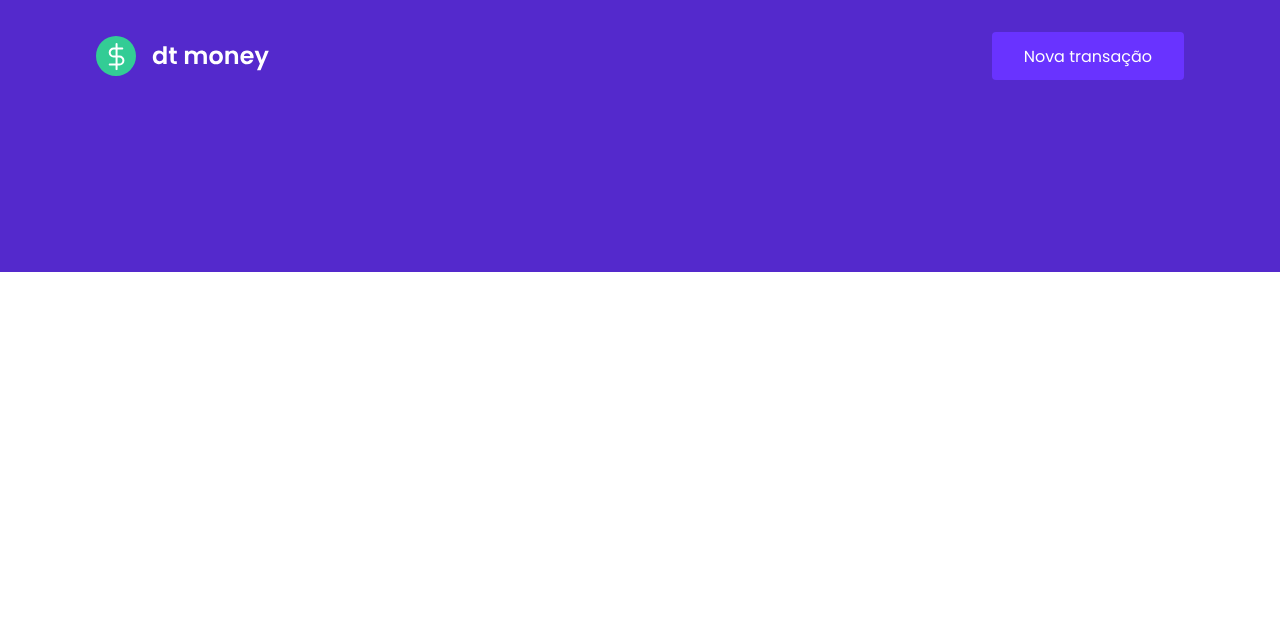
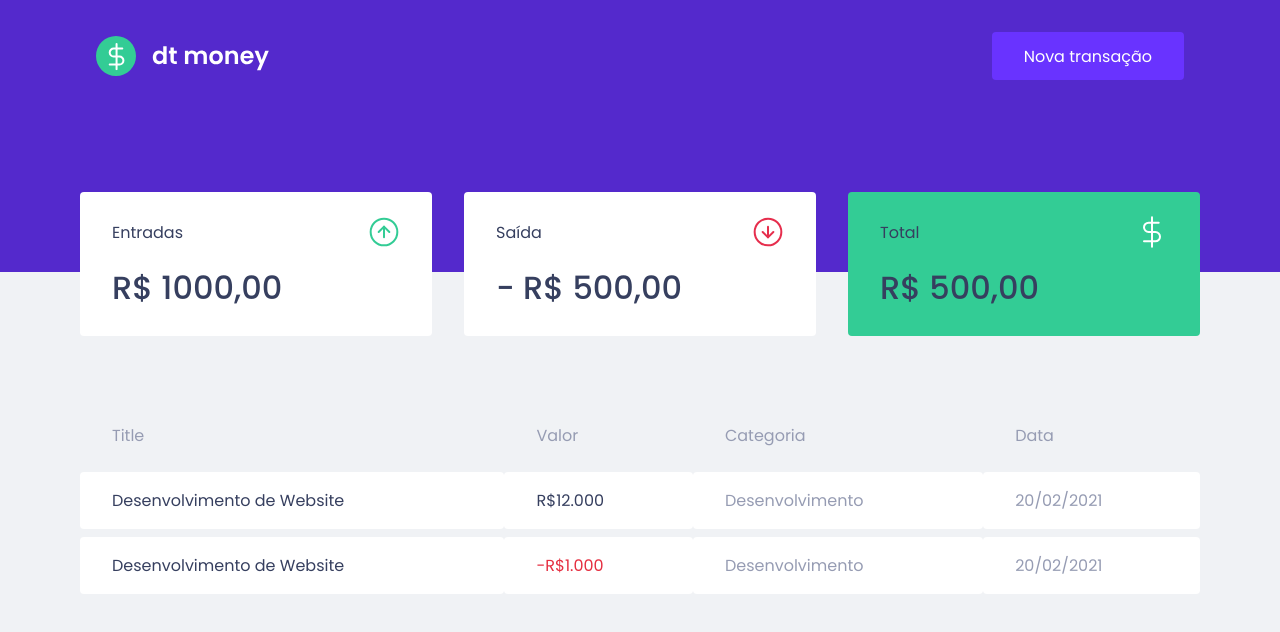
Before and after one commit to felipemimoura/dtmoney, a React (Create React App) app: page / in a window 1280 px wide. Shown: the top 632 px of the page. Built offline with nearby package versions, Linux system fonts and the light colour scheme.

Commit message:
feat: criado estrutura da página inicial

```diff
--- a/public/index.html
+++ b/public/index.html
@@ -8,7 +8,7 @@
     <link rel="shortcut icon" href="favicon.png" type="image/png">
 
     <title>DTMoney</title>
-    <link href="https://fonts.googleapis.com/css2?family=Poppins:wght@400;600&display=swap" rel="stylesheet">
+    <link href="https://fonts.googleapis.com/css2?family=Poppins:wght@400;500;600&display=swap" rel="stylesheet">
   </head>
   <body>
     <noscript>You need to enable JavaScript to run this app.</noscript>
--- a/src/App.tsx
+++ b/src/App.tsx
@@ -1,5 +1,6 @@
 
 
+import { Dashboard } from './components/Dashboard';
 import { Header } from './components/Header/Index';
 import { GlobalStyles } from './styles/global'
 
@@ -8,6 +9,7 @@
   return (
     <>
       <Header/>
+      <Dashboard />
       <GlobalStyles />
     </>
   );
--- /dev/null
+++ b/src/components/Dashboard/index.tsx
@@ -0,0 +1,13 @@
+import React from 'react'
+import { Summary } from '../Summary'
+import { TransactionsTable } from '../TransactionsTable'
+import { Container } from './styles'
+
+export const Dashboard = () => {
+  return (
+    <Container>
+      <Summary />
+      <TransactionsTable />
+    </Container>
+  )
+}
--- /dev/null
+++ b/src/components/Dashboard/styles.ts
@@ -0,0 +1,6 @@
+import styled from "styled-components";
+
+export const Container = styled.div`
+  max-width: 1120px;
+  margin: 0 auto;
+`
--- /dev/null
+++ b/src/components/Summary/index.tsx
@@ -0,0 +1,33 @@
+import React from 'react'
+import incomeIcon from '../../assets/income.svg'
+import outcomeIcon from '../../assets/outcome.svg'
+import total from '../../assets/total.svg'
+import { Container } from './styles'
+
+export const Summary = () => {
+  return (
+    <Container>
+      <div>
+        <header>
+          <p>Entradas</p>
+          <img src={incomeIcon} alt="Icone de entrada" />
+        </header>
+          <strong>R$ 1000,00</strong>
+      </div>
+      <div>
+        <header>
+          <p>Saída</p>
+          <img src={outcomeIcon} alt="Icone de saída" />
+        </header>
+          <strong>- R$ 500,00</strong>
+      </div>
+      <div className="highlight-background">
+        <header>
+          <p>Total</p>
+          <img src={total} alt="Icone de total" />
+        </header>
+          <strong>R$ 500,00</strong>
+      </div>
+    </Container>
+  )
+}
--- /dev/null
+++ b/src/components/Summary/styles.ts
@@ -0,0 +1,33 @@
+import styled from "styled-components";
+
+export const Container = styled.div`
+  display: grid;
+  grid-template-columns: repeat(3,1fr);
+  gap: 2rem;
+  margin-top: -5rem;
+
+  div{
+    background: var(--shape);
+    padding: 1.5rem 2rem;
+    border-radius: 0.25rem;
+    color: var(--text-title);
+
+    header {
+      display: flex;
+      align-items: center;
+      justify-content: space-between;
+    }
+
+    strong {
+      display: block;
+      margin-top: 1rem;
+      font-size: 2rem;
+      font-weight: 500;
+      line-height: 3rem;
+    }
+
+    &.highlight-background{
+      background: var(--green);
+    }
+  }
+`
--- /dev/null
+++ b/src/components/TransactionsTable/index.tsx
@@ -0,0 +1,34 @@
+import React from 'react'
+import { Container } from './styles'
+
+export const TransactionsTable = () => {
+  return (
+    <Container>
+      <table>
+        <thead>
+          <tr>
+            <th>Title</th>
+            <th>Valor</th>
+            <th>Categoria</th>
+            <th>Data</th>
+          </tr>
+        </thead>
+        <tbody>
+          <tr>
+            <td>Desenvolvimento de Website</td>
+            <td className="deposit">R$12.000</td>
+            <td>Desenvolvimento</td>
+            <td>20/02/2021</td>
+          </tr>
+          <tr>
+            <td>Desenvolvimento de Website</td>
+            <td className="withdraw">-R$1.000</td>
+            <td>Desenvolvimento</td>
+            <td>20/02/2021</td>
+          </tr>
+
+        </tbody>
+      </table>
+    </Container>
+  )
+}
--- /dev/null
+++ b/src/components/TransactionsTable/styles.ts
@@ -0,0 +1,37 @@
+import styled from "styled-components";
+
+export const Container = styled.div`
+  margin-top: 4rem;
+
+  table{
+    width: 100%;
+    border-spacing: 0 0.5rem;
+  }
+
+  th{
+    color: var(--text-body);
+    font-weight: 400;
+    padding: 1rem 2rem;
+    text-align: left;
+    line-height: 1.5rem;
+  }
+
+  td {
+    padding: 1rem 2rem;
+    border: 0;
+    background: var(--shape);
+    color: var(--text-body) ;
+    border-radius: 0.25rem;
+
+    &:first-child{
+      color: var(--text-title);
+    }
+
+    &.deposit{
+      color: var(--text-title)
+    }
+    &.withdraw{
+      color: var(--red)
+    }
+  }
+`
--- a/src/styles/global.ts
+++ b/src/styles/global.ts
@@ -6,6 +6,7 @@
 
     --red: #e52e40;
     --blue: #5429cc;
+    --green: #33CC95;
 
     --blue-light: #6933ff;
     --text-title: #363f5f;
@@ -29,7 +30,7 @@
   }
 
   body{
-    background: var(---background);
+    background: var(--background);
     -webkit-font-smoothing: antialiased
   }
   body,input, textarea,button{
```
